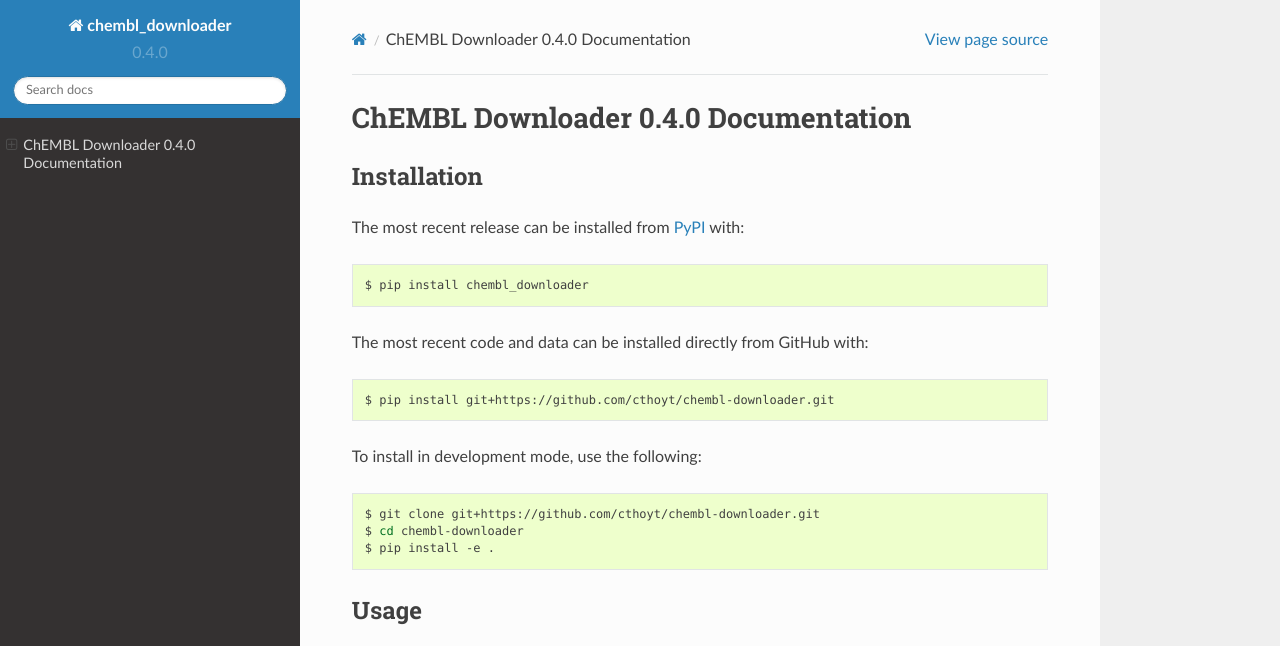
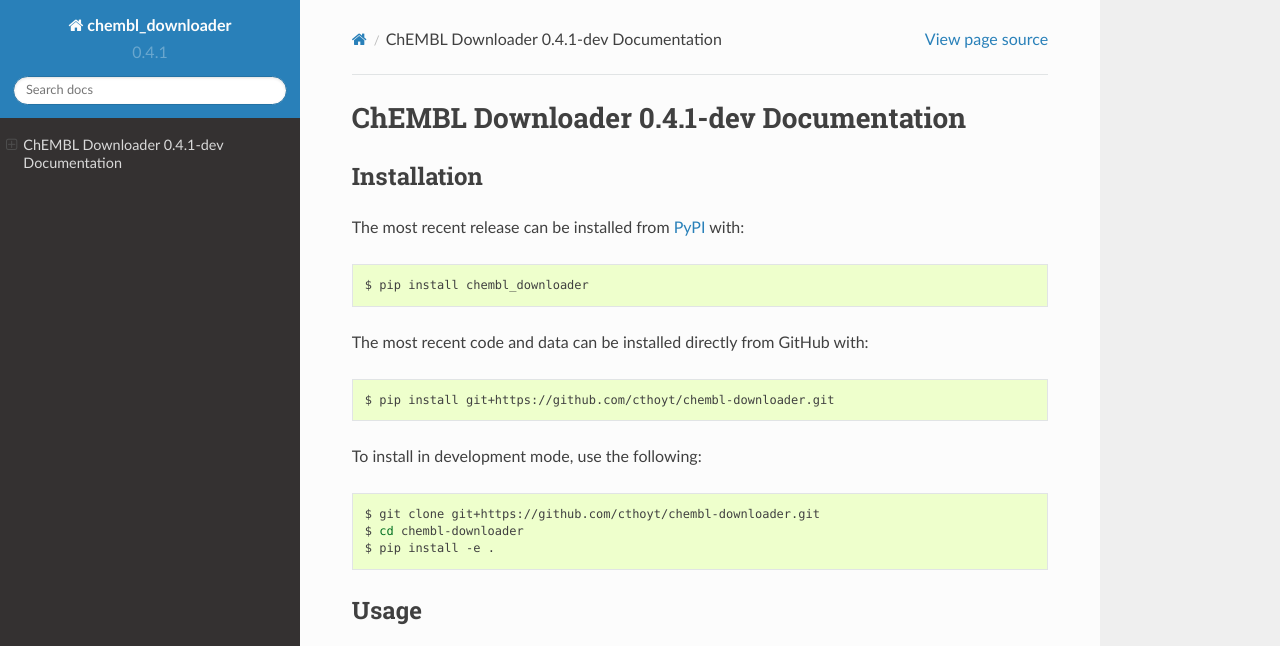
Before and after one commit to cthoyt/chembl-downloader, a Sphinx documentation site: the page built from docs/source/index.rst, in a window 1280 px wide and 1212 px high, cut to the strip 0-646 px from the top of the window. Built offline with Sphinx 7.4.7 and the Read the Docs theme 2.0.0, drawn with Linux system fonts in a browser that asks for light colours.

Commit message:
Bump version: 0.4.0 → 0.4.1-dev

```diff
--- a/docs/source/conf.py
+++ b/docs/source/conf.py
@@ -27,7 +27,7 @@
 author = "Charles Tapley Hoyt"
 
 # The full version, including alpha/beta/rc tags.
-release = "0.4.0"
+release = "0.4.1-dev"
 
 # The short X.Y version.
 parsed_version = re.match(
--- a/setup.cfg
+++ b/setup.cfg
@@ -4,7 +4,7 @@
 # Configuring setup()
 [metadata]
 name = chembl_downloader
-version = 0.4.0
+version = 0.4.1-dev
 description = Reproducibly download, open, parse, and query ChEMBL
 long_description = file: README.md
 long_description_content_type = text/markdown
```
Also changed, not shown: .bumpversion.cfg.
